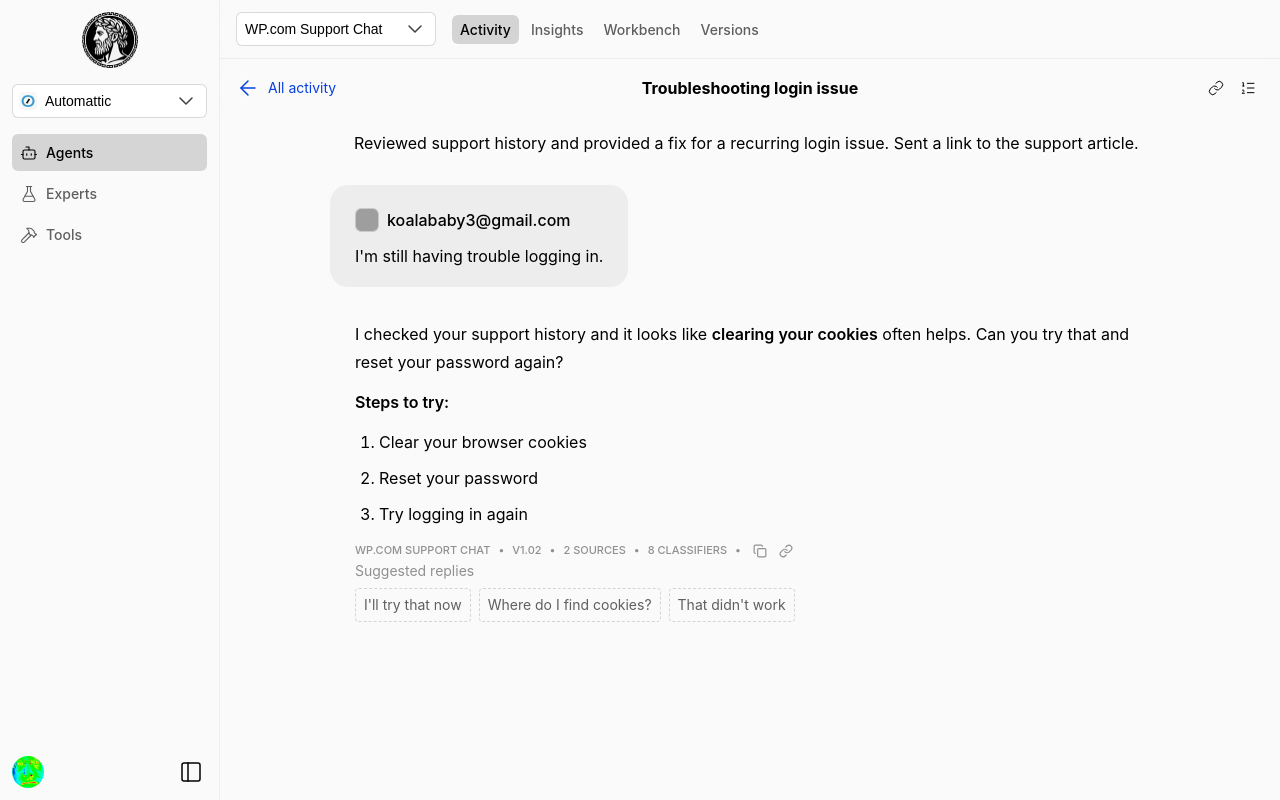
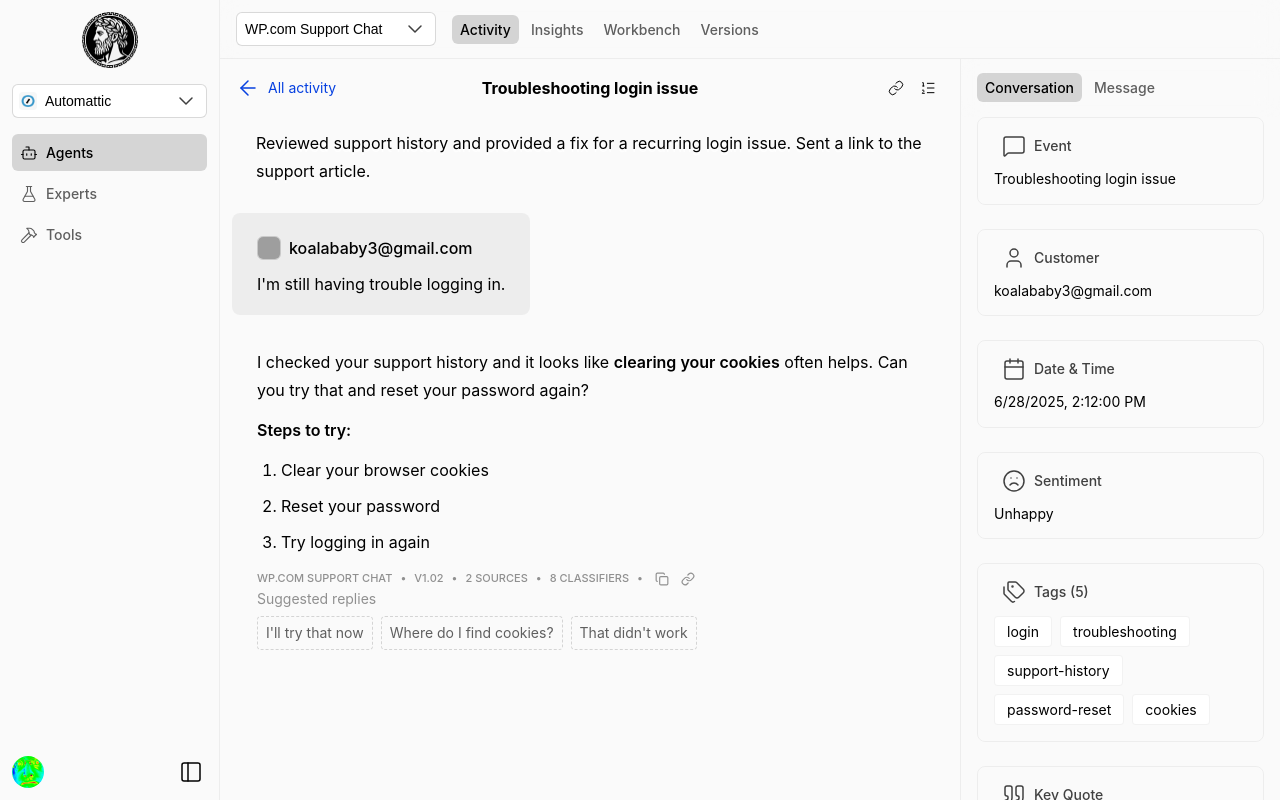
Before and after one commit to shaunandrews/ithaca, a Vue app: page /agent/1/activity/1 in a window 1280 px wide. Built offline with nearby package versions, Linux system fonts and the light colour scheme; grey boxes are pictures that could not be loaded.

Commit message:
Conversation view now uses a Panel and Tabs like the Workbench. The panel is always open, and defaults to the convo details. Select any message to view message details.

```diff
--- a/src/components/ConversationDetails.vue
+++ b/src/components/ConversationDetails.vue
@@ -1,19 +1,14 @@
 <template>
     <div class="conversation-details-sidebar" ref="conversationDetails">
         <header class="hstack" :class="{ 'has-border': isScrolled }">
-            <div class="hstack header-start">
-                <h3>{{ conversation ? 'Conversation Details' : 'Message Details' }}</h3>
-                <Badge v-if="selectedMessage" :variant="selectedMessage.role === 'agent' ? 'agent' : 'customer'">
-                    {{ selectedMessage.role === 'agent' ? 'Agent' : 'Customer' }}
-                </Badge>
-                <Badge v-else-if="conversation" variant="conversation">
-                    Conversation
-                </Badge>
-            </div>
-            <button class="small" @click="$emit('close')"><XIcon size="18" stroke-width="1.5" /></button>
+            <NavigationTabs
+                :tabs="tabs"
+                :active-tab="activeTab"
+                @tab-click="handleTabClick"
+            />
         </header>
         <div class="content vstack" ref="content">
-            <template v-if="conversation">
+            <template v-if="activeTab === 'conversation'">
                 <div class="conversation-details">
                     <h4>
                         <MessageSquare strokeWidth="1.5" height="16" width="16" />
@@ -66,7 +61,14 @@
                     <p class="quote-text">"{{ conversation.quote }}"</p>
                 </div>
             </template>
-            <template v-else-if="selectedMessage && selectedMessage.role === 'agent'">
+
+            <template v-else-if="activeTab === 'message'">
+                <template v-if="!selectedMessage">
+                    <div class="empty-message">
+                        <p>Select a message to see details</p>
+                    </div>
+                </template>
+                <template v-else-if="selectedMessage.role === 'agent'">
                     <div class="thoughts vstack">
                         <div class="thought thinking-time hstack" @click="toggleThoughts" :class="{ 'is-expanded': isThoughtsExpanded }">
                             <Hourglass height="16" width="16" class="hourglass-icon" />
@@ -150,17 +152,19 @@
                 <template v-else>
                     <CustomerDetails />
                 </template>
+            </template>
         </div>
     </div>
 </template>
 
 <script setup>
     import { ref, onMounted, onUnmounted, computed, watch } from 'vue';
-    import { XIcon, Hourglass, ListChecks, Book, Hammer, ChevronDown, MessageSquare, User, Calendar, Tags, Quote, Laugh, Smile, Meh, Annoyed, Frown, Angry, ThumbsUp, Undo2, Check } from 'lucide-vue-next';
+    import { Hourglass, ListChecks, Book, Hammer, ChevronDown, MessageSquare, User, Calendar, Tags, Quote, Laugh, Smile, Meh, Annoyed, Frown, Angry, ThumbsUp, Undo2, Check } from 'lucide-vue-next';
     import SourceRating from '@/components/SourceRating.vue';
     import ClassifierRating from '@/components/ClassifierRating.vue';
     import Badge from '@/components/Badge.vue';
     import CustomerDetails from '@/components/CustomerDetails.vue';
+    import NavigationTabs from '@/components/NavigationTabs.vue';
 
     const props = defineProps({
         selectedMessage: {
@@ -173,7 +177,7 @@
         },
     });
 
-    defineEmits(['close', 'view-source']);
+    defineEmits(['view-source']);
 
     const content = ref(null);
     const conversationDetails = ref(null);
@@ -183,6 +187,28 @@
     const allSourcesRated = ref(false);
     const approveAllTrigger = ref(0);
     const allClassifiersApproved = ref(false);
+    const activeTab = ref('conversation');
+
+    // Define tabs
+    const tabs = computed(() => [
+        { key: 'conversation', label: 'Conversation' },
+        { key: 'message', label: 'Message' }
+    ]);
+
+    // Auto-switch to message tab when a message is selected
+    watch(() => props.selectedMessage, (newMessage) => {
+        if (newMessage) {
+            activeTab.value = 'message';
+        } else {
+            // Reset to conversation tab when no message is selected
+            activeTab.value = 'conversation';
+        }
+        // Reset rating states when message changes
+        allSourcesRated.value = false;
+        rateAllTrigger.value = 0;
+        allClassifiersApproved.value = false;
+        approveAllTrigger.value = 0;
+    });
 
     // Sentiment icon mapping for conversation details
     const sentimentIcon = computed(() => {
@@ -225,6 +251,10 @@
         isThoughtsExpanded.value = !isThoughtsExpanded.value;
     };
 
+    const handleTabClick = (tab) => {
+        activeTab.value = tab.key;
+    };
+
     const rateAllSources = () => {
         // Toggle between rating all and undoing all
         if (props.selectedMessage?.meta?.sources?.length) {
@@ -254,14 +284,6 @@
             }
         }
     };
-
-    // Reset state when selected message changes
-    watch(() => props.selectedMessage, () => {
-        allSourcesRated.value = false;
-        rateAllTrigger.value = 0;
-        allClassifiersApproved.value = false;
-        approveAllTrigger.value = 0;
-    });
 
     onMounted(() => {
         if (conversationDetails.value) {
@@ -448,4 +470,18 @@
         opacity: 0.5;
         cursor: not-allowed;
     }
+
+    .empty-message {
+        display: flex;
+        align-items: center;
+        justify-content: center;
+        height: 200px;
+        color: var(--color-chrome-fg-secondary);
+        font-style: italic;
+    }
+
+    .empty-message p {
+        margin: 0;
+        text-align: center;
+    }
 </style>
--- a/src/components/Message.vue
+++ b/src/components/Message.vue
@@ -148,7 +148,7 @@
 <style scoped>
     .text {
         padding: var(--space-m) var(--space-l);
-        border-radius: var(--radius-xl);
+        border-radius: var(--radius-l);
         border: 1px solid transparent;
         line-height: var(--line-height-relaxed);
         transition: all 0.15s ease-in-out;
@@ -163,6 +163,7 @@
     }
 
     .message.agent .text {
+        /* background: var(--color-surface); */
         color: var(--color-surface-fg);
     }
 
--- a/src/views/AgentWorkbench.vue
+++ b/src/views/AgentWorkbench.vue
@@ -200,7 +200,7 @@
 
 <script setup>
     import { ref, computed, onMounted, onUnmounted, watch } from 'vue';
-import { useRoute } from 'vue-router';
+    import { useRoute } from 'vue-router';
     import BlockflowEvent from '../components/BlockflowEvent.vue';
     import BlockflowRule from '../components/BlockflowRule.vue';
     import BlockflowDivider from '../components/BlockflowDivider.vue';
@@ -559,8 +559,6 @@
         overflow: hidden;
     }
 
-
-
     .flow-overview {
         height: 100%;
         min-width: 800px;
--- a/src/views/Conversation.vue
+++ b/src/views/Conversation.vue
@@ -2,8 +2,7 @@
     <div class="conversation-view">
         <div v-if="conversation" class="columns hstack">
             <div
-                class="conversation"
-                :class="{ 'panel-open': selectedMessage }"
+                class="conversation panel-open"
                 ref="conversationContainer"
             >
                 <header
@@ -38,7 +37,7 @@
                                 :summary="conversation.summary"
                                 :title="conversation.event"
                                 @click="selectConversationSummary"
-                                :is-selected="isConversationSummarySelected"
+                                :is-selected="selectedMessage === null"
                             />
 
                             <Message
@@ -70,13 +69,10 @@
                 </div>
             </div>
 
-            <Panel v-if="selectedMessage || isConversationSummarySelected">
+            <Panel v-if="conversation">
                 <ConversationDetails
                     :selected-message="selectedMessage"
-                    :conversation="
-                        isConversationSummarySelected ? conversation : null
-                    "
-                    @close="closePanel"
+                    :conversation="conversation"
                     @view-source="openSourceModal"
                 />
             </Panel>
@@ -215,7 +211,6 @@
 
     const selectedMessage = ref(null);
     const selectedIdx = ref(null);
-    const isConversationSummarySelected = ref(false);
 
     // Source modal state
     const isSourceModalOpen = ref(false);
@@ -258,15 +253,16 @@
         const selectedParam = route.query.selected;
         const summarySelectedParam = route.query.summarySelected;
 
-        if (summarySelectedParam === 'true') {
-            isConversationSummarySelected.value = true;
-        } else if (selectedParam !== undefined && conversation.value) {
+        if (selectedParam !== undefined && conversation.value) {
             const idx = Number(selectedParam);
             if (idx >= 0 && idx < conversationMessages.value.length) {
                 selectedMessage.value = conversationMessages.value[idx];
                 selectedIdx.value = idx;
             }
         }
+        // Default to showing conversation summary if no specific message is selected
+        // Note: We don't need to set isConversationSummarySelected since the panel
+        // now shows the conversation summary by default when no message is selected
 
         // Add click outside listener for tags popover
         document.addEventListener('click', handleClickOutside);
@@ -301,10 +297,18 @@
 
     function selectMessage(msg, idx) {
         if (selectedIdx.value === idx) {
-            closePanel();
+            // If clicking the same message, deselect it to show conversation summary
+            selectedMessage.value = null;
+            selectedIdx.value = null;
+            // Update URL to remove selection
+            const newQuery = { ...route.query };
+            delete newQuery.selected;
+            router.replace({
+                ...route,
+                query: newQuery,
+            });
         } else {
-            // Close conversation summary selection if switching to message
-            isConversationSummarySelected.value = false;
+            // Select the message
             selectedMessage.value = msg;
             selectedIdx.value = idx;
             // Update URL to remember selection
@@ -313,40 +317,18 @@
                 query: {
                     ...route.query,
                     selected: idx.toString(),
-                    summarySelected: undefined,
                 },
             });
         }
     }
 
     function selectConversationSummary() {
-        if (isConversationSummarySelected.value) {
-            closePanel();
-        } else {
-            // Close message selection if switching to conversation summary
-            selectedMessage.value = null;
-            selectedIdx.value = null;
-            isConversationSummarySelected.value = true;
-            // Update URL to remember selection
-            router.replace({
-                ...route,
-                query: {
-                    ...route.query,
-                    summarySelected: 'true',
-                    selected: undefined,
-                },
-            });
-        }
-    }
-
-    function closePanel() {
+        // Clear any selected message to show conversation summary
         selectedMessage.value = null;
         selectedIdx.value = null;
-        isConversationSummarySelected.value = false;
-        // Remove selected parameters from URL
+        // Update URL to remove message selection
         const newQuery = { ...route.query };
         delete newQuery.selected;
-        delete newQuery.summarySelected;
         router.replace({
             ...route,
             query: newQuery,
@@ -405,6 +387,16 @@
         display: flex;
         flex-direction: column;
         overflow-y: auto;
+        /* box-shadow: inset 0 1px 12px 1px rgba(0, 0, 0, 0.03),
+                    inset 0 1px 4px 0 rgba(0, 0, 0, 0.01);
+        background: repeating-linear-gradient(
+            45deg,
+            transparent,
+            transparent 1px,
+            var(--color-surface-tint-light) 1px,
+            var(--color-surface-tint-light) 8px
+        );
+        background-attachment: fixed; */
     }
 
     .conversation-main {
@@ -438,14 +430,14 @@
         position: sticky;
         top: 0;
         width: 100%;
-        background-color: var(--color-chrome-transparent);
-        backdrop-filter: blur(12px);
         z-index: 100;
         min-height: var(--toolbar-height);
         transition: border-bottom-color 0.15s ease;
     }
 
     .conversation-header.has-border {
+        background-color: var(--color-chrome-transparent);
+        backdrop-filter: blur(12px);
         border-bottom-color: var(--color-surface-tint);
     }
 
```
Also changed, not shown: 1 other file (tests, documents, lock files or other folders). Lines whose indentation alone changed are shown as unchanged.
